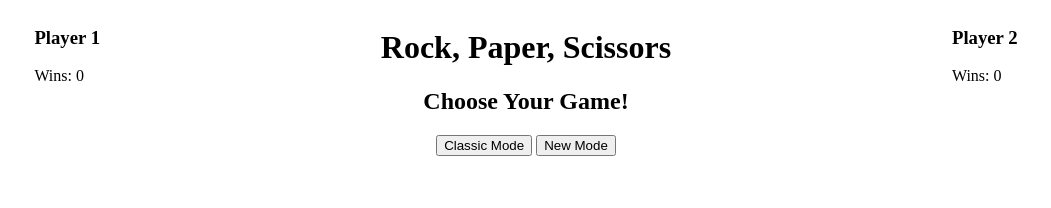
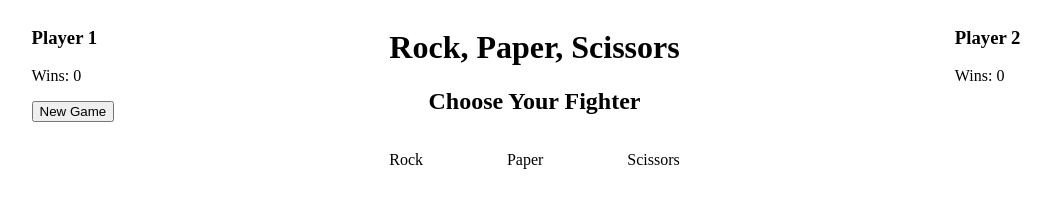
Before and after one commit to Zertroz/rock-paper-scissors, a plain HTML site: page index.html in a window 1280 px wide. Both pictures are taken after a click on the button "Classic Mode". Shown: the whole page, without its empty margins (114-1165 px from the left). Drawn offline with Linux system fonts and the light colour scheme.

Commit message:
Add new game functionality

```diff
--- a/game.js
+++ b/game.js
@@ -3,6 +3,13 @@ class Game {
     this.player1 = new Player("Human", '🤓');
     this.player2 = new Player("Computer", "💻");
     this.gameType;
+    this.choices;
+  }
+
+  setChoices() {
+    if (this.gameType === 'classic') {
+      this.choices = ['rock', 'paper', 'scissors']
+    }
   }
 
   checkWin(selection, computerChoice) {
--- a/index.html
+++ b/index.html
@@ -11,6 +11,7 @@
     <aside class="player-1">
       <h3>Player 1</h3>
       <p class="wins">Wins: 0</p>
+      <button class="new-game-btn hidden">New Game</button>
     </aside>
     <main>
       <h1>Rock, Paper, Scissors</h1>
--- a/main.js
+++ b/main.js
@@ -1,14 +1,28 @@
 var gameBoard = document.querySelector('.game-board')
 var wins = document.querySelector('.wins')
 var cWins = document.querySelector('.c_wins')
+var classicGame = document.querySelector('.classic')
+var gameButtons = document.querySelector('.game-buttons')
+var subtitle = document.querySelector('h2')
+var newGameBtn = document.querySelector('.new-game-btn')
 
-var computerChoices = ['rock', 'paper', 'scissors']
 var currentGame = new Game
 
+classicGame.addEventListener('click', startClassic)
 gameBoard.addEventListener('click', function() {
   makeChoices(makeComputerChoice())
   setTimeout(resetGameBoard, 2000)
 })
+newGameBtn.addEventListener('click', returnNewGame)
+
+function startClassic() {
+  currentGame.gameType = 'classic'
+  currentGame.setChoices()
+  hide(gameButtons)
+  show(gameBoard)
+  show(newGameBtn)
+  subtitle.innerText = 'Choose Your Fighter'
+}
 
 function makeChoices(cSelection) {
   var pSelection = event.target.className
@@ -23,6 +37,7 @@ function makeChoices(cSelection) {
 }
 
 function makeComputerChoice() {
+  var computerChoices = currentGame.choices
   return computerChoices[Math.floor(Math.random() * computerChoices.length)]
 }
 
@@ -31,3 +46,19 @@ function resetGameBoard () {
   <p class="paper">Paper</p>
   <p class="scissors">Scissors</p>`
 }
+
+function returnNewGame() {
+  show(gameButtons)
+  hide(gameBoard)
+  hide(newGameBtn)
+  currentGame.resetGameType()
+  subtitle.innerText = 'Choose Your Game!'
+}
+
+function hide(element) {
+  element.classList.add('hidden')
+}
+
+function show(element) {
+  element.classList.remove('hidden')
+}
```
